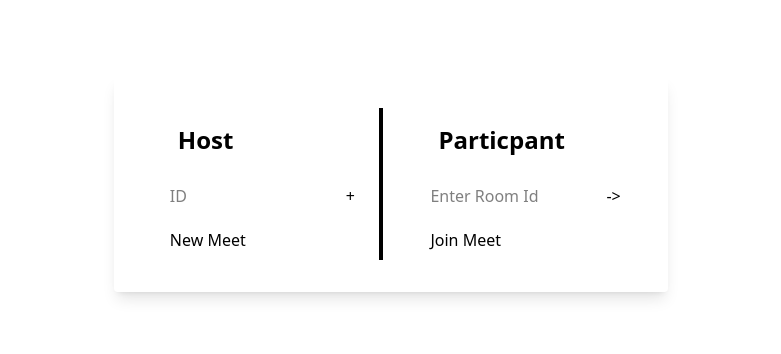
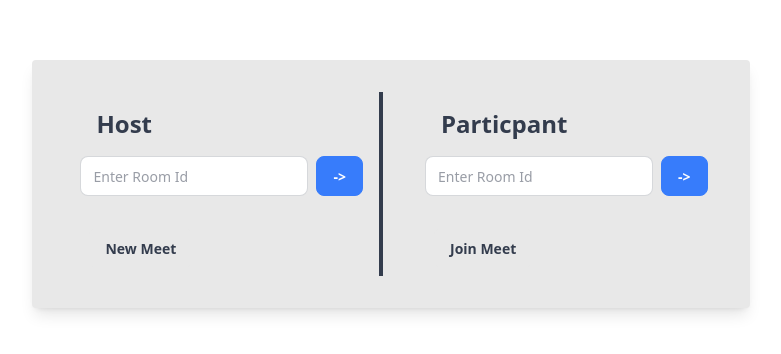
Before and after one commit to hari1907-code/sign-lan, a React (Vite) app: page / in a window 1280 px wide. Shown: the part 216-570 px from the top of the page, without its empty margins (249-1030 px from the left). Built offline with nearby package versions, Linux system fonts and the light colour scheme.

Commit message:
collor and home correction

```diff
--- /dev/null
+++ b/src/components/IdField.jsx
@@ -0,0 +1,16 @@
+
+
+const IdField = ({ placeholder, logo }) => {
+
+    return (
+        <>
+            <div className="flex gap-2">
+                <input type="text" placeholder={placeholder} className="input" />
+                <button className="btn btn-secondary">{logo}</button>
+            </div>
+        </>
+    )
+}
+
+
+export default IdField
--- a/src/components/IdGenerator.jsx
+++ /dev/null
@@ -1,12 +0,0 @@
-
-const IdGenerator = ({placeholder, margin}) =>{
-
-    return(
-        <>
-            <input className={`h-8 w-40 ${margin}`} type="text" name="" id="" placeholder={placeholder} />
-        </>
-    )
-}
-
-
-export default IdGenerator
--- a/src/index.css
+++ b/src/index.css
@@ -1,9 +1,10 @@
 @import 'tailwindcss';
+@plugin "daisyui";
 
 @plugin "daisyui/theme" {
   name: "emerald";
-  default: false;
-  prefersdark: false;
+  default: true;
+  prefersdark: true;
   color-scheme: "light";
   --color-base-100: oklch(100% 0 0);
   --color-base-200: oklch(93% 0 0);
--- a/src/pages/HomePage.jsx
+++ b/src/pages/HomePage.jsx
@@ -1,4 +1,4 @@
-import IdGenerator from "../components/IdGenerator"
+import IdField from "../components/IdField"
 import HomeButtons from "../components/HomeButtons"
 
 const HomePage = () => {
@@ -6,21 +6,19 @@ const HomePage = () => {
     return (
         <>
             <div className="flex h-screen items-center justify-center">
-                <div className=" p-8 bg-neutral rounded shadow-lg grid grid-cols-2 place-items-center gap-4">
+                <div className=" p-8 bg-base-200 rounded shadow-lg grid grid-cols-2 place-items-center gap-4">
                     <div className="border-r-4 pl-4 pr-4">
                         <h1 className="font-bold text-2xl m-4">Host</h1>
-                        <IdGenerator margin = "m-2" placeholder = "ID" />
-                        <HomeButtons inField = "+" color = "secondary"/>
+                        <IdField margin="m-2" placeholder="Enter Room Id" logo={'->'} />
                         <br />
-                        <HomeButtons inField = "New Meet" color = "primary"/>
+                        <HomeButtons inField="New Meet" color="primary" />
 
                     </div>
                     <div className="pl-4">
                         <h1 className="font-bold text-2xl m-4">Particpant</h1>
-                        <IdGenerator margin = "m-2" placeholder = "Enter Room Id" />
-                        <HomeButtons inField = "->" color = "secondary"/>
+                        <IdField margin="m-2" placeholder="Enter Room Id" logo={'->'} />
                         <br />
-                        <HomeButtons inField = "Join Meet" color = "primary"/>
+                        <HomeButtons inField="Join Meet" color="primary" />
                     </div>
                 </div>
             </div>
--- a/src/pages/MeetingPage.jsx
+++ b/src/pages/MeetingPage.jsx
@@ -9,7 +9,7 @@ const MeetingPage  = () =>{
 
     return(
         <>
-        <div className="navbar h-[75px] max-w-full flex items-center justify-center  ">
+        <div className="navbar h-20 max-w-full flex items-center justify-center  ">
             <div className="navbar-center">
                 <Meet inField = {<Video />} color = "primary" onClick={() => cameraRef.current.toggleCamera()}/>
                 <Meet inField = {<Mic />} color = "accent-content"/>
```
